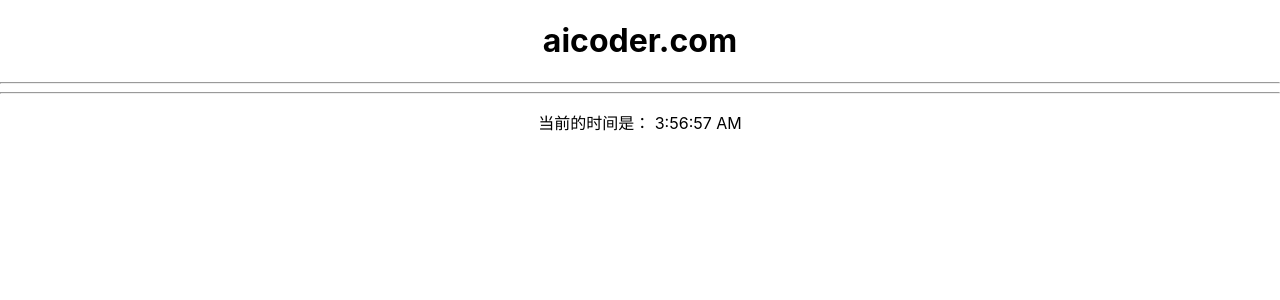
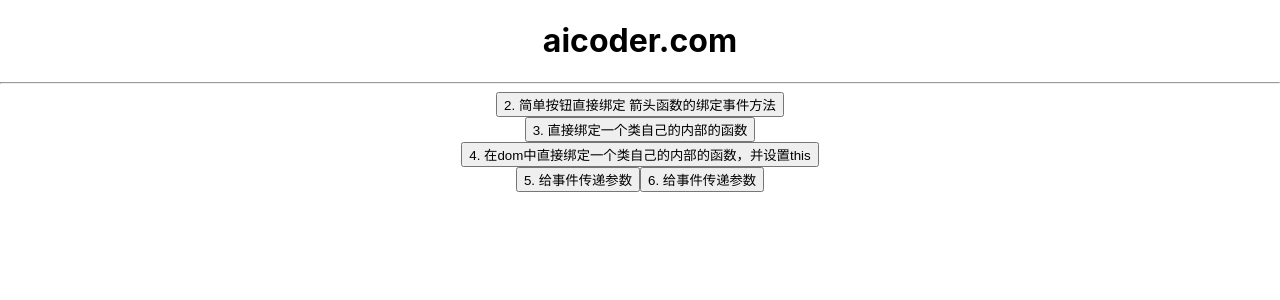
Before and after one commit to malun666/reactdemos, a React (Create React App) app: page / in a window 1280 px wide. Shown: the top 300 px of the page. Built offline with nearby package versions, Linux system fonts and the light colour scheme.

Commit message:
added the event demo for the react

```diff
--- a/src/App.js
+++ b/src/App.js
@@ -4,10 +4,9 @@
 // import Welcome from './components/Welcome';
 // import JSXDemo from './components/JSXDemos';
 // import PropDemo from './components/PropDemo';
-
-import ReactLife from './components/ReactLife';
-
-import Clock from './components/Clock';
+// import Clock from './components/Clock';
+// import ReactLife from './components/ReactLife';
+import EventDemo from './components/EventDemo';
 
 class App extends Component {
   constructor(opt) {
@@ -36,7 +35,6 @@
     return (
       <div className="App">
         <h1>aicoder.com </h1>
-        <hr/>
         {/* 函数组件 */}
         {/* <Welcome name="laoma, aicoder.com" /> */}
 
@@ -45,11 +43,11 @@
 
         {/* <PropDemo kk="aicoder.com from the props" /> */}
 
-        {
-          this.state.isShowLife && <ReactLife kk={ this.state.kk } />
-        }
+        {/* this.state.isShowLife && <ReactLife kk={ this.state.kk } /> */}
         <hr/>
-        <Clock />
+        {/* <Clock />  */}
+
+        <EventDemo />
       </div>
     );
   }
--- /dev/null
+++ b/src/components/EventDemo.js
@@ -0,0 +1,60 @@
+import React, { Component } from 'react'
+
+class EventDemo extends Component {
+
+  constructor(opt) {
+    super(opt);
+    // 让handlerClick 对象指向了一个延迟绑定了当前对象实例的函数。
+    this.handlerClick = this.handlerClick.bind(this);
+  }
+
+  handlerClick(e) {
+    console.log( this);
+  }
+
+  handlerClick2(e) {
+    console.log(this);
+  }
+
+  addNum(a, b, e) {
+    console.log(this);
+    console.log(a + b);
+    console.log(e);
+  }
+
+  // stage 3
+  demoFun = (e) => {
+    console.log(this);
+  }
+
+  render () {
+    return (
+      <div>
+        {/* <button onClick={ console.log(3) }>
+          1. 简单按钮事件. 不建议使用，每次刷新绑定都会执行js代码。
+        </button> */}
+        <button onClick={ e => console.log(this) }>
+          2. 简单按钮直接绑定 箭头函数的绑定事件方法
+        </button>
+        <br/>
+        <button onClick={ this.handlerClick }>
+          3. 直接绑定一个类自己的内部的函数
+        </button>
+        <br/>
+        <button onClick={ this.handlerClick2.bind(this) }>
+          4. 在dom中直接绑定一个类自己的内部的函数，并设置this
+        </button>
+        <br/>
+        <button onClick={ this.addNum.bind(this, 3, 4) }>
+          5. 给事件传递参数
+        </button>
+        <button onClick={ this.demoFun }>
+          6. 给事件传递参数
+        </button>
+
+      </div>
+    )
+  }
+}
+
+export default EventDemo
```
